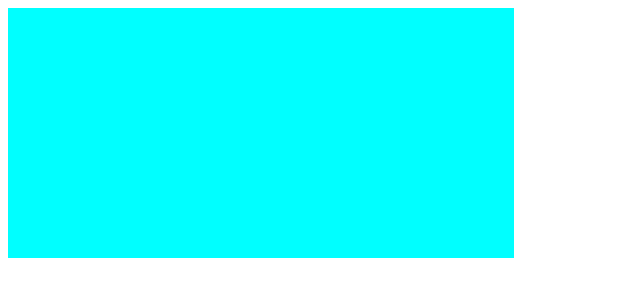
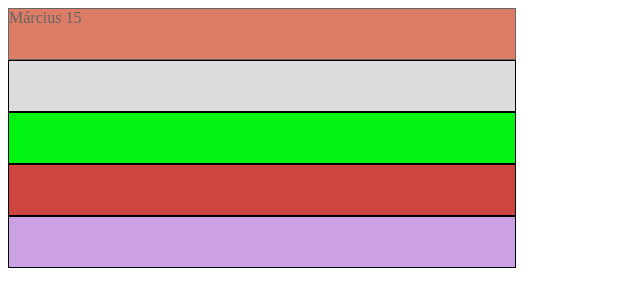
Before and after one commit to nemethgaborckik/webfejlesztes_9b, a plain HTML site: page CSS/other color/index.html in a window 1280 px wide. Shown: the whole page, without its empty margins (0-640 px from the left). Drawn offline with Linux system fonts and the light colour scheme.

Commit message:
rgb, rga hls hlsa hex

```diff
--- a/CSS/Another color/style.css
+++ /dev/null
@@ -1,5 +0,0 @@
-div {
-    background-color: aqua;
-    width: 40%;
-    height: 50px;
-}
--- a/CSS/Another color/index.html
+++ b/CSS/other color/index.html
@@ -6,7 +6,7 @@
     <title>Document</title>
 </head>
 <body>
-<div id="doboz1"></div>
+<div id="doboz1">Március 15</div>
 <div id="doboz2"></div>
 <div id="doboz3"></div>
 <div id="doboz4"></div>
--- /dev/null
+++ b/CSS/other color/style.css
@@ -0,0 +1,32 @@
+div {
+    background-color: aqua;
+    width: 40%;
+    height: 50px;
+    border: 1px solid black;
+
+}
+
+#doboz1 {
+    background-color: rgb(200, 40, 0);
+    opacity: 60%;
+}
+
+#doboz2 {
+    background-color: rgb(220, 220,220);
+}
+
+
+#doboz3 {
+    background-color: #02f512;
+}
+
+#doboz4 {
+    background-color: rgba(193, 23, 17, 80%);
+}
+
+
+#doboz5 {
+    background-color: hsla(280, 80%, 40%, 40%);
+}
+
+/* hue = árnyalat telitetteg fenyero */
```
